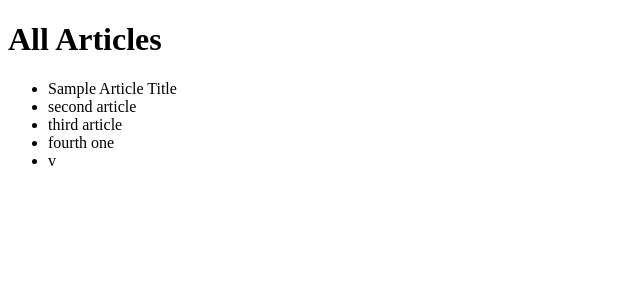
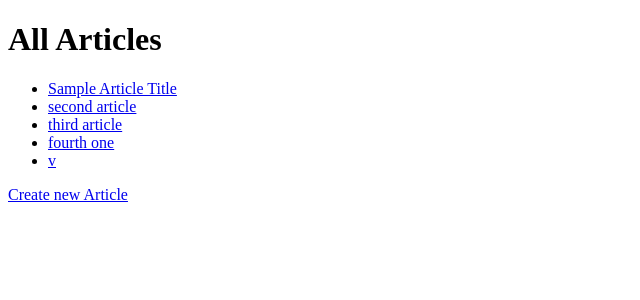
Before and after one commit to SajjadAhmad14/Blog-app, a Rails app: page /articles in a window 1280 px wide. Shown: the top 300 px of the page, without its empty margins (0-640 px from the left). Run offline with Rails 7, Linux system fonts and the light colour scheme; data comes from the database, SQL or seed files in the repository; style sheets or scripts are compiled from the project's sources.

Commit message:
add link to new article, add new action in controller and add tempelate for new in views

```diff
--- a/app/controllers/articles_controller.rb
+++ b/app/controllers/articles_controller.rb
@@ -3,4 +3,7 @@ class ArticlesController < ApplicationController
   def index
     @articles = Article.all
   end
+
+  def new
+  end
 end
--- a/app/views/articles/index.html.erb
+++ b/app/views/articles/index.html.erb
@@ -3,7 +3,10 @@
 <ul id="articles">
   <% @articles.each do |article| %>
     <li>
-      <%= article.title %>
+      <%= link_to article.title, article_path(article) %>
     </li>
   <% end %>
 </ul>
+<p>
+<%= link_to 'Create new Article', new_article_path %>
+</p>
--- /dev/null
+++ b/app/views/articles/new.html.erb
@@ -0,0 +1 @@
+<h1>Welcome</h1>
```
